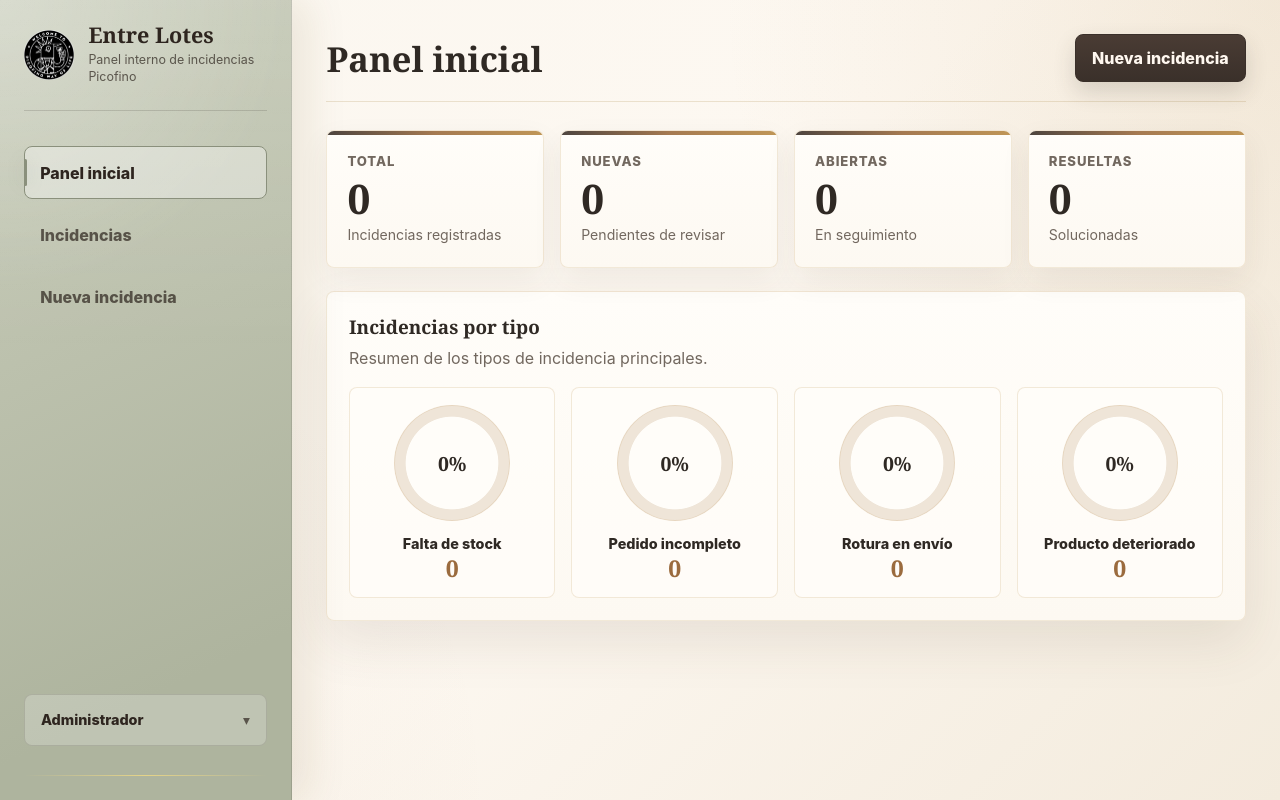
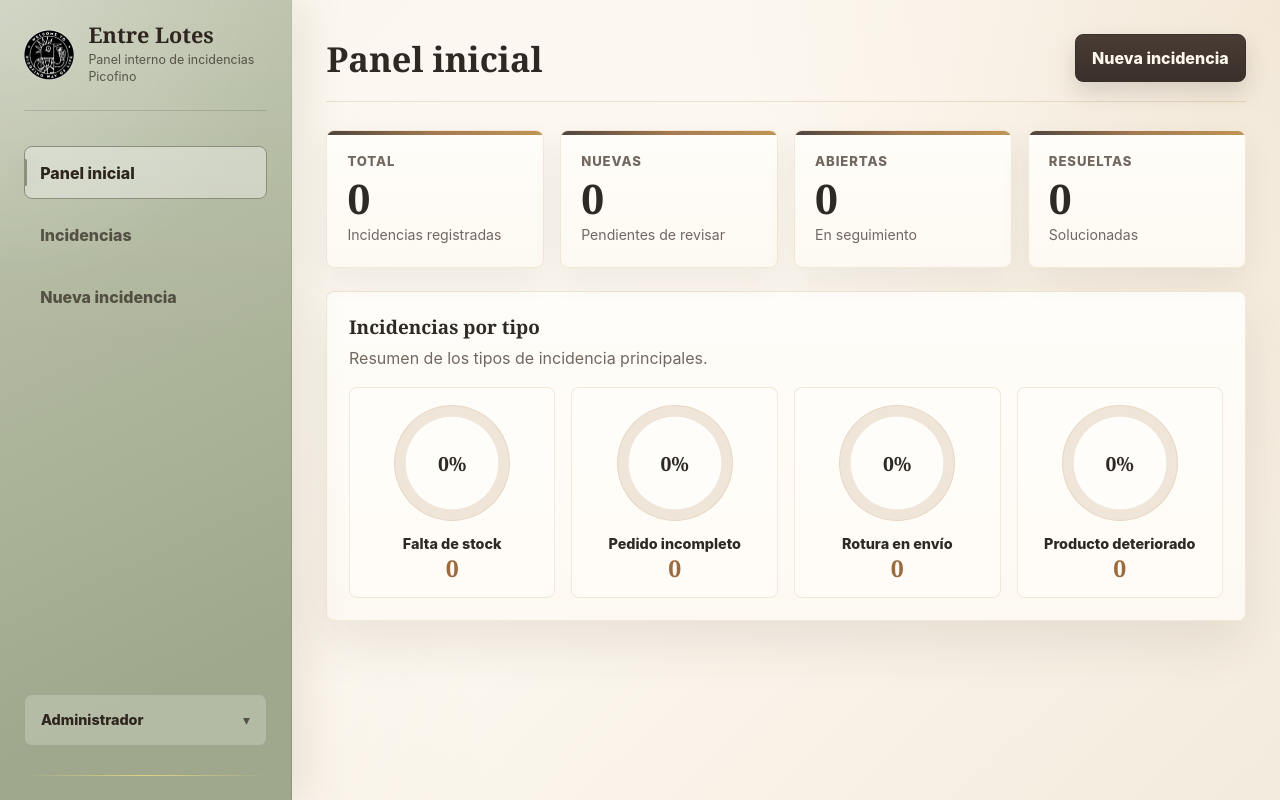
Before and after one commit to celiaefe/el_desaguisado, a Flask app: page /dashboard in a window 1280 px wide. Run offline with Flask 3, Linux system fonts and the light colour scheme; a user stored in the database is signed in; data that the repository does not hold is empty.

Commit message:
Intensificar ligeramente la paleta salvia de la sidebar

```diff
--- a/static/style.css
+++ b/static/style.css
@@ -2,8 +2,8 @@
   --page: #FBF7F0;
   --page-deep: #F3EBDD;
 
-  --sidebar: #C9CDBB;
-  --sidebar-soft: #AEB49E;
+  --sidebar: #BFC5AE;
+  --sidebar-soft: #9FA88C;
 
   --surface: #FFFDF9;
   --surface-soft: #F8F1E6;
--- a/templates/base.html
+++ b/templates/base.html
@@ -12,7 +12,7 @@
       <aside
         class="sidebar"
         aria-label="Navegación principal"
-        style="--sidebar:#C9CDBB; --sidebar-soft:#AEB49E;"
+        style="--sidebar:#BFC5AE; --sidebar-soft:#9FA88C;"
       >
         <a class="brand-lockup" href="{{ url_for('dashboard') }}">
           <img class="brand-mark" src="{{ url_for('static', filename='brand-mark.png') }}" alt="Picofino">
```
